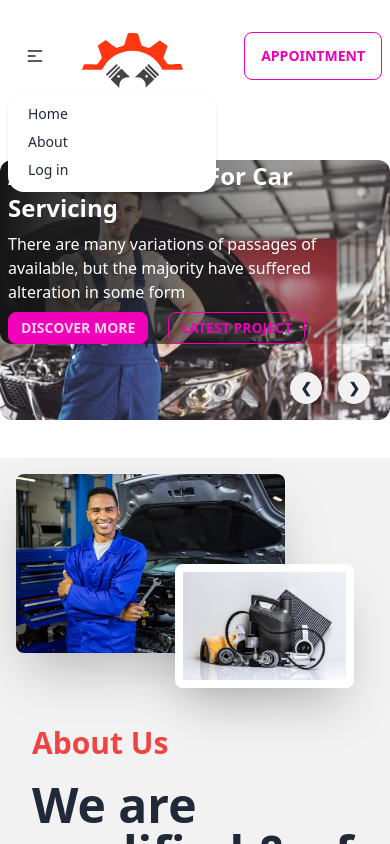
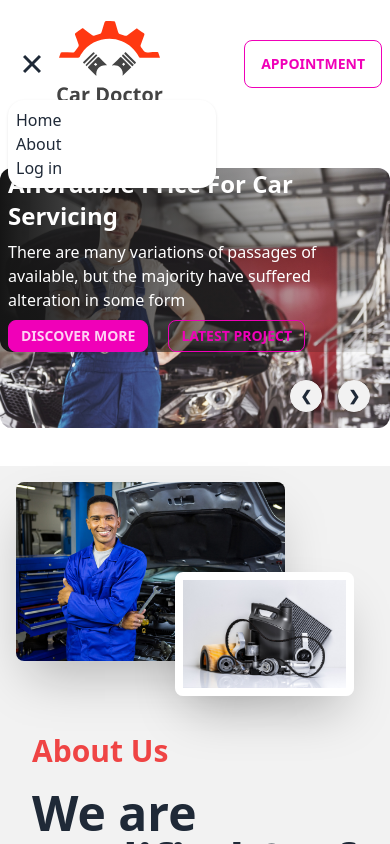
Before and after one commit to Sobuj54/module-69-car-doctor-client, a React (Vite) app: page / in a window 390 px wide. Both pictures are taken after a click on the label 35 px from the left and 56 px from the top of the page. Shown: the top 844 px of the page. Built offline with nearby package versions, Linux system fonts and the light colour scheme; no server answers.

Commit message:
fixed few errors and bugs

```diff
--- a/src/PageNotFound/PageNotFound.jsx
+++ b/src/PageNotFound/PageNotFound.jsx
@@ -3,6 +3,13 @@ const PageNotFound = () => {
     <div className=" text-center h-screen my-auto flex flex-col justify-center">
       <h2 className="text-5xl font-bold text-warning">404</h2>
       <p className="text-xl font-semibold mt-5">Page Not Found</p>
+      <label className="swap swap-flip text-9xl">
+        {/* this hidden checkbox controls the state */}
+        <input type="checkbox" />
+
+        <div className="swap-on">😈</div>
+        <div className="swap-off">😇</div>
+      </label>
     </div>
   );
 };
--- a/src/pages/shared/NavBar/NavBar.jsx
+++ b/src/pages/shared/NavBar/NavBar.jsx
@@ -42,33 +42,44 @@ const NavBar = () => {
   );
 
   return (
-    <div className="navbar bg-base-100 h-28 mb-4">
+    <div className="navbar bg-base-100 h-28 mb-4 mt-2 md:mt-5">
       <div className="navbar-start">
         <div className="dropdown">
-          <label tabIndex={0} className="btn btn-ghost lg:hidden">
+          <label
+            tabIndex={0}
+            className="btn btn-circle btn-ghost md:hidden swap swap-rotate">
+            {/* this hidden checkbox controls the state */}
+            <input type="checkbox" />
+
+            {/* hamburger icon */}
             <svg
+              className="swap-off fill-current"
               xmlns="http://www.w3.org/2000/svg"
-              className="h-5 w-5"
-              fill="none"
-              viewBox="0 0 24 24"
-              stroke="currentColor">
-              <path
-                strokeLinecap="round"
-                strokeLinejoin="round"
-                strokeWidth="2"
-                d="M4 6h16M4 12h8m-8 6h16"
-              />
+              width="32"
+              height="32"
+              viewBox="0 0 512 512">
+              <path d="M64,384H448V341.33H64Zm0-106.67H448V234.67H64ZM64,128v42.67H448V128Z" />
+            </svg>
+
+            {/* close icon */}
+            <svg
+              className="swap-on fill-current"
+              xmlns="http://www.w3.org/2000/svg"
+              width="32"
+              height="32"
+              viewBox="0 0 512 512">
+              <polygon points="400 145.49 366.51 112 256 222.51 145.49 112 112 145.49 222.51 256 112 366.51 145.49 400 256 289.49 366.51 400 400 366.51 289.49 256 400 145.49" />
             </svg>
           </label>
           <ul
             tabIndex={0}
-            className="menu menu-sm dropdown-content mt-3 z-[1] p-2 shadow bg-base-100 rounded-box w-52">
+            className=" dropdown-content mt-3 z-[1] p-2 shadow bg-base-100 rounded-box w-52">
             {navItems}
           </ul>
         </div>
-        <Link to="/" className="btn btn-ghost normal-case text-xl">
+        <div>
           <img src={logo} alt="" />
-        </Link>
+        </div>
       </div>
       <div className="navbar-center hidden lg:flex">
         <ul className="menu menu-horizontal px-1">{navItems}</ul>
```
